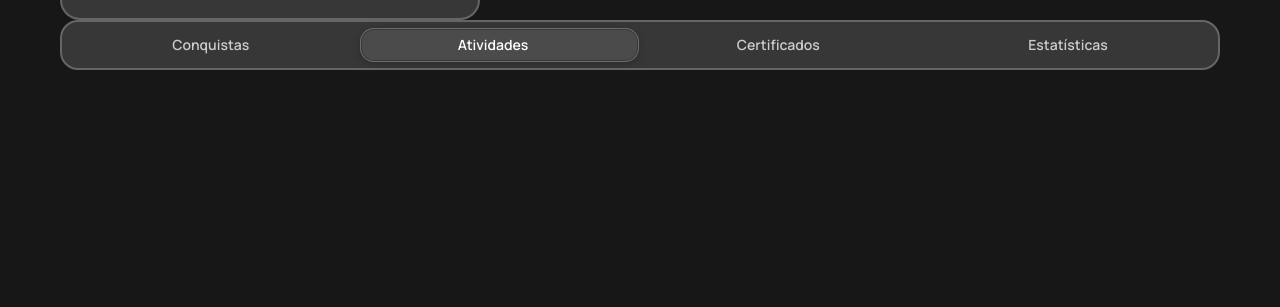
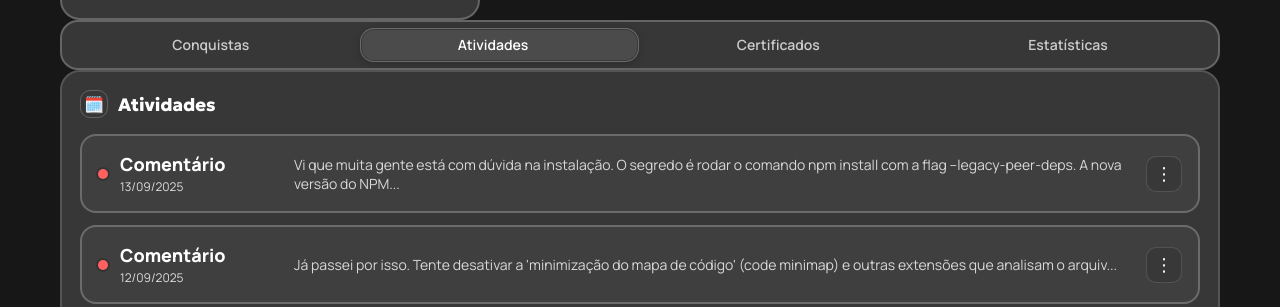
Before and after one commit to Escola-de-Ti/frontend-knowhall, a React (Vite) app in the folder webapp/: page /perfil in a window 1280 px wide. Both pictures are taken after a click on the tab "Atividades". Shown: the part 493-800 px from the top of the page. Built offline with nearby package versions, Linux system fonts and the light colour scheme; no server answers.

Commit message:
feat: Componente atividades

```diff
--- a/webapp/src/components/perfil/PerfilAtividades.tsx
+++ b/webapp/src/components/perfil/PerfilAtividades.tsx
@@ -0,0 +1,130 @@
+import React, { useEffect, useRef, useState } from 'react';
+import '../../styles/perfil/PerfilAtividades.css';
+
+type Atividade = {
+  id: number;
+  tipo: 'COMENTARIO' | 'POST' | 'WORKSHOP' | 'VOTO';
+  data: string;
+  snippet: string;
+};
+
+type Props = { idUsuario?: number };
+
+const labelTipo: Record<Atividade['tipo'], string> = {
+  COMENTARIO: 'Comentário',
+  POST: 'Post',
+  WORKSHOP: 'Workshop',
+  VOTO: 'Voto',
+};
+
+export default function PerfilAtividades({ idUsuario = 1 }: Props) {
+  const [itens, setItens] = useState<Atividade[]>([]);
+  const [openMenu, setOpenMenu] = useState<number | null>(null);
+  const menuRef = useRef<HTMLDivElement>(null);
+
+  useEffect(() => {
+    const mock: Atividade[] = [
+      {
+        id: 101,
+        tipo: 'COMENTARIO',
+        data: '2025-09-13',
+        snippet:
+          'Vi que muita gente está com dúvida na instalação. O segredo é rodar o comando npm install com a flag --legacy-peer-deps. A nova versão do NPM...',
+      },
+      {
+        id: 100,
+        tipo: 'COMENTARIO',
+        data: '2025-09-12',
+        snippet:
+          "Já passei por isso. Tente desativar a 'minimização do mapa de código' (code minimap) e outras extensões que analisam o arquiv...",
+      },
+      {
+        id: 99,
+        tipo: 'COMENTARIO',
+        data: '2025-09-10',
+        snippet:
+          'Isso geralmente é problema no driver da placa de rede. Vá ao site da fabricante do seu notebook, procure pelo seu modelo exato e baixe a versão mais rec...',
+      },
+      {
+        id: 98,
+        tipo: 'COMENTARIO',
+        data: '2025-09-10',
+        snippet:
+          "De forma simples: com REST, você tem vários 'endereços' (endpoints) e cada um te entrega um pacote fechado de dados. Com GraphQL, voc...",
+      },
+    ];
+    setItens(mock);
+  }, [idUsuario]);
+
+  useEffect(() => {
+    function onDoc(e: MouseEvent) {
+      if (!menuRef.current) return;
+      if (!menuRef.current.contains(e.target as Node)) setOpenMenu(null);
+    }
+    function onEsc(e: KeyboardEvent) {
+      if (e.key === 'Escape') setOpenMenu(null);
+    }
+    document.addEventListener('mousedown', onDoc);
+    document.addEventListener('keydown', onEsc);
+    return () => {
+      document.removeEventListener('mousedown', onDoc);
+      document.removeEventListener('keydown', onEsc);
+    };
+  }, []);
+
+  const formatarData = (iso: string) =>
+    new Date(iso).toLocaleDateString('pt-BR', {
+      day: '2-digit',
+      month: '2-digit',
+      year: 'numeric',
+    });
+
+  return (
+    <section className="atividades-container" aria-labelledby="atividades-title">
+      <header className="atividades-head">
+        <div className="atividades-ico" aria-hidden>
+          🗓️
+        </div>
+        <h3 id="atividades-title">Atividades</h3>
+      </header>
+
+      <div className="atividades-list">
+        {itens.map((a) => (
+          <article key={a.id} className="atividade-card">
+            <div className="atividade-left">
+              <span className="dot" aria-hidden />
+              <div className="atividade-meta">
+                <strong className="atividade-tipo">{labelTipo[a.tipo]}</strong>
+                <span className="atividade-data">{formatarData(a.data)}</span>
+              </div>
+            </div>
+
+            <p className="atividade-snippet">{a.snippet}</p>
+
+            <div className="atividade-actions" ref={menuRef}>
+              <button
+                className="kebab-btn"
+                aria-label="Mais opções"
+                aria-expanded={openMenu === a.id}
+                onClick={() => setOpenMenu((cur) => (cur === a.id ? null : a.id))}
+              >
+                ⋮
+              </button>
+
+              {openMenu === a.id && (
+                <div role="menu" className="kebab-menu">
+                  <button role="menuitem" className="kebab-item">
+                    Excluir
+                  </button>
+                  <button role="menuitem" className="kebab-item">
+                    Editar
+                  </button>
+                </div>
+              )}
+            </div>
+          </article>
+        ))}
+      </div>
+    </section>
+  );
+}
--- a/webapp/src/pages/Perfil.tsx
+++ b/webapp/src/pages/Perfil.tsx
@@ -1,6 +1,7 @@
 import React, { useState } from 'react';
 import '../styles/Perfil.css';
 import PerfilDetalhes from '../components/perfil/PerfilDetalhes';
+import PerfilAtividades from '../components/perfil/PerfilAtividades';
 import PerfilHistorico from '../components/perfil/PerfilHistorico';
 import PerfilSlide from '../components/perfil/PerfilSlide';
 import PerfilConquistas from '../components/perfil/PerfilConquistas';
@@ -48,7 +49,7 @@ const Perfil: React.FC = () => {
         />
 
         {aba === 'Conquistas' && <PerfilConquistas />}
-        {aba === 'Atividades' && <div style={{ height: 160 }} />}
+        {aba === 'Atividades' && <PerfilAtividades />}
         {aba === 'Certificados' && <div style={{ height: 160 }} />}
         {aba === 'Estatísticas' && <div style={{ height: 160 }} />}
       </div>
--- a/webapp/src/styles/perfil/PerfilAtividades.css
+++ b/webapp/src/styles/perfil/PerfilAtividades.css
@@ -0,0 +1,172 @@
+@import url('https://fonts.googleapis.com/css2?family=Geologica:wght@100..900&family=Manrope:wght@200..800&display=swap');
+
+:root {
+  --panel-bg: #373737;
+  --panel-bd: #545454;
+  --text: #fff;
+
+  --item-bg: #3f3f3f;
+  --item-bd: #6b6b6b;
+
+  --muted: #dcdcdc;
+  --dot: #ff6060;
+
+  --menu-bg: #2f2f2f;
+  --menu-bd: #6b6b6b;
+}
+
+.atividades-container {
+  background: var(--panel-bg);
+  border: 2px solid var(--panel-bd);
+  border-radius: 20px;
+  padding: 18px;
+  color: var(--text);
+  display: grid;
+  gap: 16px;
+  font-family:
+    Manrope,
+    system-ui,
+    -apple-system,
+    Segoe UI,
+    Roboto,
+    sans-serif;
+}
+
+.atividades-head {
+  display: flex;
+  align-items: center;
+  gap: 10px;
+}
+.atividades-head h3 {
+  margin: 0;
+  font-weight: 800;
+  font-size: 18px;
+}
+.atividades-ico {
+  width: 28px;
+  height: 28px;
+  display: grid;
+  place-items: center;
+  border: 1.5px solid #ffffff36;
+  border-radius: 10px;
+}
+
+.atividades-list {
+  display: grid;
+  gap: 12px;
+}
+
+.atividade-card {
+  display: grid;
+  grid-template-columns: auto 1fr auto;
+  align-items: center;
+  gap: 16px;
+  background: var(--item-bg);
+  border: 2px solid var(--item-bd);
+  border-radius: 16px;
+  padding: 16px;
+}
+
+.atividade-left {
+  display: flex;
+  align-items: center;
+  gap: 12px;
+  min-width: 180px;
+}
+.dot {
+  width: 10px;
+  height: 10px;
+  border-radius: 999px;
+  background: var(--dot);
+  box-shadow: 0 0 0 2px #00000030;
+}
+.atividade-meta {
+  display: grid;
+  gap: 2px;
+}
+.atividade-tipo {
+  font-weight: 800;
+  font-size: 18px;
+}
+.atividade-data {
+  font-size: 12px;
+  color: var(--muted);
+}
+
+.atividade-snippet {
+  margin: 0;
+  color: #e9e9e9;
+  opacity: 0.9;
+  font-size: 14px;
+  display: -webkit-box;
+  -webkit-line-clamp: 2;
+  -webkit-box-orient: vertical;
+  overflow: hidden;
+}
+
+.atividade-actions {
+  position: relative;
+}
+.kebab-btn {
+  width: 36px;
+  height: 36px;
+  border-radius: 10px;
+  border: 1px solid #ffffff22;
+  background: #0000001a;
+  color: #fff;
+  font-size: 18px;
+  line-height: 0;
+  cursor: pointer;
+}
+.kebab-btn:hover {
+  transform: translateY(-1px);
+}
+
+.kebab-menu {
+  position: absolute;
+  right: 0;
+  top: 42px;
+  background: var(--menu-bg);
+  border: 1px solid var(--menu-bd);
+  border-radius: 12px;
+  padding: 6px;
+  display: grid;
+  gap: 6px;
+  min-width: 120px;
+  box-shadow: 0 12px 30px rgba(0, 0, 0, 0.35);
+  z-index: 5;
+}
+.kebab-item {
+  background: transparent;
+  border: 0;
+  color: #fff;
+  padding: 8px 10px;
+  border-radius: 8px;
+  cursor: pointer;
+  text-align: left;
+  font-weight: 600;
+  font-size: 14px;
+}
+.kebab-item:hover {
+  background: #ffffff14;
+}
+
+@media (max-width: 880px) {
+  .atividade-card {
+    grid-template-columns: 1fr auto;
+    grid-template-areas:
+      'meta actions'
+      'snippet snippet';
+    align-items: start;
+  }
+  .atividade-left {
+    grid-area: meta;
+    min-width: 0;
+  }
+  .atividade-snippet {
+    grid-area: snippet;
+  }
+  .atividade-actions {
+    grid-area: actions;
+  }
+}
--- a/webapp/src/styles/perfil/PerfilConquistas.css
+++ b/webapp/src/styles/perfil/PerfilConquistas.css
@@ -1,4 +1,5 @@
-/* PerfilConquistas.css */
+@import url('https://fonts.googleapis.com/css2?family=Geologica:wght@100..900&family=Manrope:wght@200..800&display=swap');
+
 .badges-container {
   background: #373737;
   border: 2px solid #545454;
```
